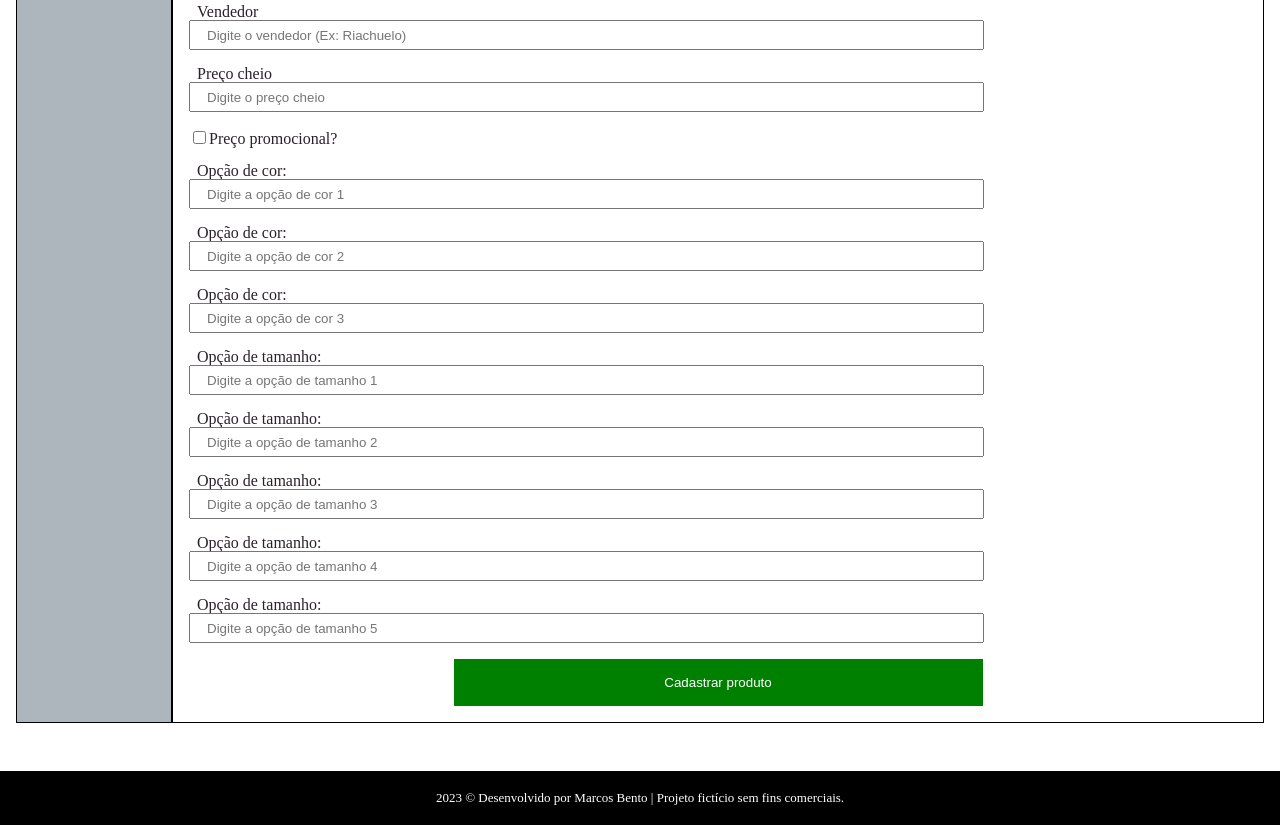
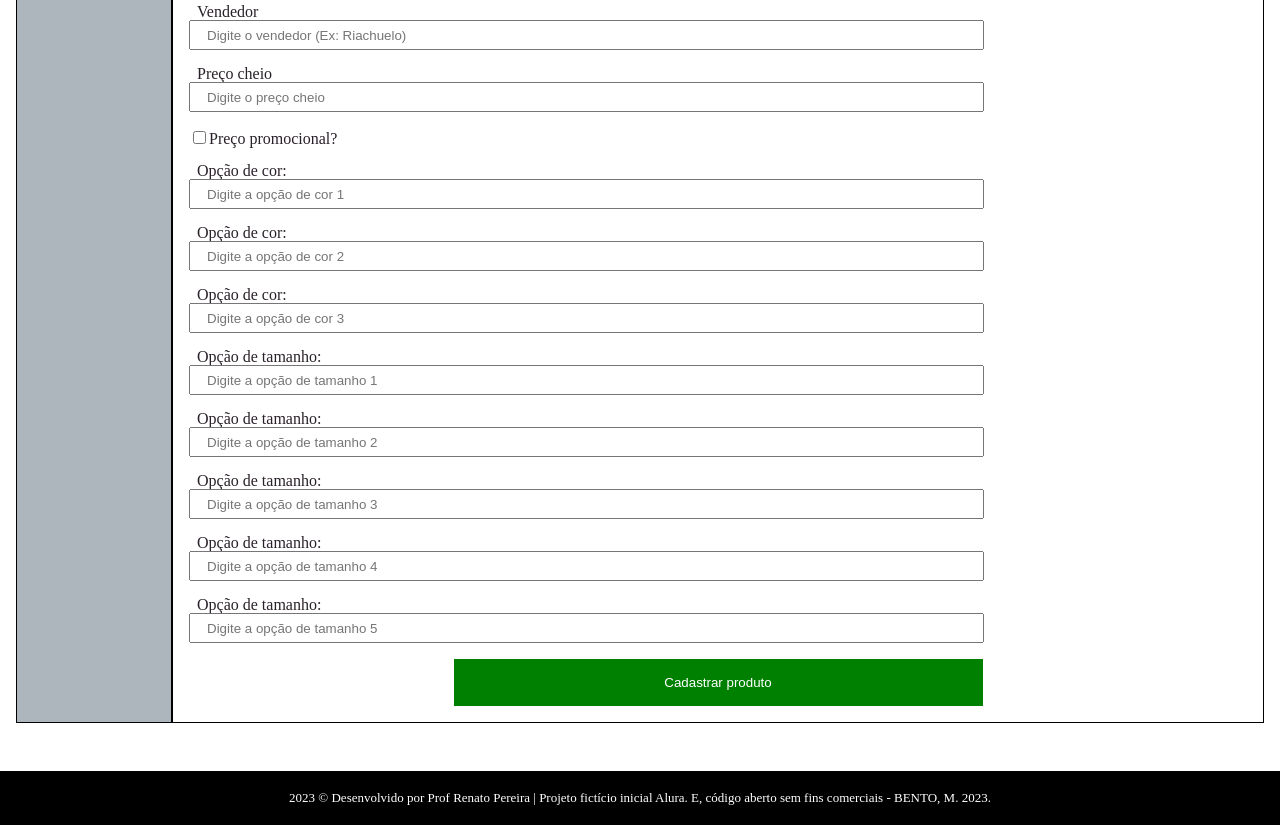
Before and after one commit to ProfRenatoPereira/qmarka, a website with bundled scripts: page adminInsert.html in a window 1280 px wide. Shown: the part 429-1254 px from the top of the page. Built offline with nearby package versions, Linux system fonts and the light colour scheme.

Commit message:
Update adminInsert.html

```diff
--- a/adminInsert.html
+++ b/adminInsert.html
@@ -3,11 +3,11 @@
 <head>
     <meta charset="UTF-8">
     <meta name="viewport" content="width=device-width, initial-scale=1.0">
-    <title>Meteora - Adicionar produto</title>
+    <title>QMarkª - Adicionar produto</title>
 
     <!-- Tag Meta, for SEO max 160 characters -->
     <meta name="description" content="Meteora, o melhor site de moda com as melhores roupas e calçados para você ficar incrível!">
-    <meta name="author" content="Marcos Bento">
+    <meta name="author" content="Prof Renato Pereira. Projeto inicial: Alura e BENTO, M. 2023">
 
     <!-- Link to Icon -->
     <link rel="icon" type="image/png" href="assets/img/Favicon-64px.png">
@@ -159,7 +159,7 @@
     </main>
 
     <footer>
-        <p class="footer_text">2023 © Desenvolvido por Marcos Bento | Projeto fictício sem fins comerciais.</p>
+        <p class="footer_text">2023 © Desenvolvido por Prof Renato Pereira | Projeto fictício inicial Alura. E, código aberto sem fins comerciais - BENTO, M. 2023.</p>
     </footer>
 </body>
 
```
